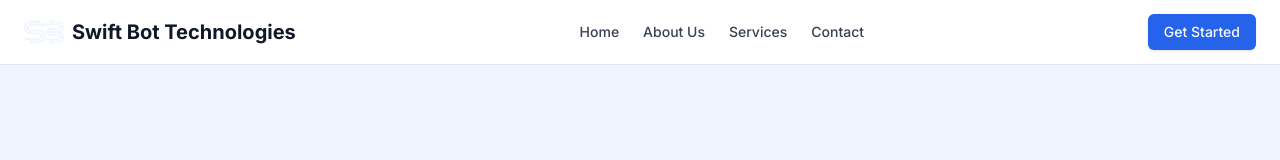
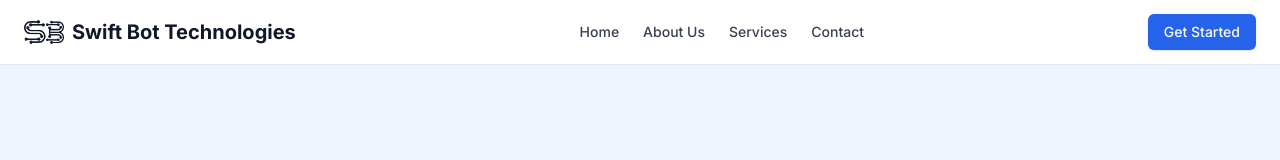
Before and after one commit to mayank-jain632/swift-bot-technologies-site, a Next.js app: page / in a window 1280 px wide. Shown: the top 160 px of the page. Built offline with nearby package versions, Linux system fonts and the light colour scheme.

Commit message:
logo change again

```diff
--- a/components/header.tsx
+++ b/components/header.tsx
@@ -18,7 +18,7 @@ export default function Header() {
       <div className="container flex h-16 items-center justify-between px-4 md:px-6">
         <Link href="/" className="flex items-center gap-2">
           <Image
-            src="/assets/Swift_Bot_Logo.png"
+            src="/assets/Swift-Bot-Logo.png"
             alt="Swift Bot Technologies Logo"
             width={40}
             height={40}
```
